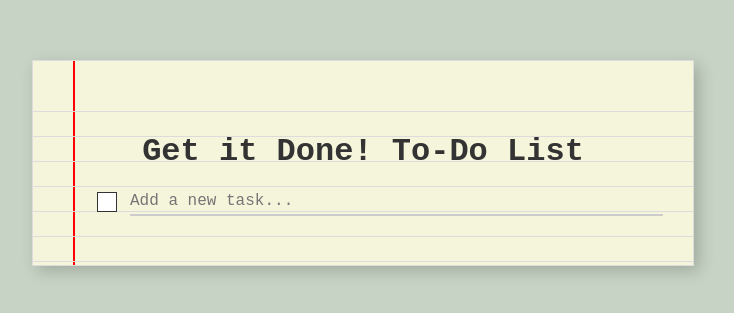
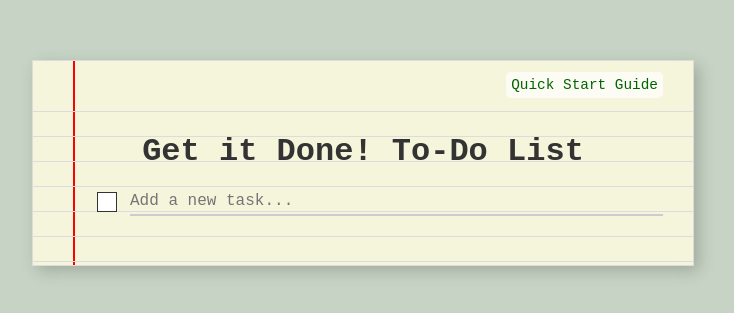
Before and after one commit to notariom/Get-It-Done-To-Do-List, a plain HTML site: page Get It Done! To Do List.html in a window 1280 px wide. Shown: the part 237-550 px from the top of the page, without its empty margins (277-1011 px from the left). Drawn offline with Linux system fonts and the light colour scheme.

Commit message:
Add files via upload

```diff
--- a/Get It Done! To Do List CSS.css
+++ b/Get It Done! To Do List CSS.css
@@ -20,7 +20,29 @@ body {
     padding-top: 50px; /* Extra padding at the top for the first horizontal line */
     overflow: hidden; /* Hides content that overflows, important for lines */
 }
+/* Styles for the top-right help link */
+.top-right-help {
+    position: absolute; /* Position relative to .todo-container */
+    top: 15px; /* Distance from the top of the container */
+    right: 30px; /* Distance from the right of the container */
+    z-index: 2; /* Ensure it's above other content */
+}
 
+.top-right-help a {
+    color: #006400; /* Dark green color */
+    text-decoration: none; /* Remove underline */
+    font-size: 0.9em; /* Slightly smaller font size */
+    font-family: 'Courier New', Courier, monospace; /* Maintain font consistency */
+    padding: 5px; /* Add some padding for visual spacing */
+    background-color: rgba(255, 255, 255, 0.7); /* Slightly transparent white background for contrast */
+    border-radius: 5px; /* Rounded corners */
+}
+
+.top-right-help a:hover {
+    text-decoration: underline; /* Add underline on hover */
+    color: #004d00; /* Slightly darker green on hover */
+    background-color: rgba(255, 255, 255, 0.9); /* Less transparent on hover */
+}
 
 /* Lined paper effect - Vertical red line */
 .todo-container::before {
--- a/Get It Done! To Do List.html
+++ b/Get It Done! To Do List.html
@@ -7,7 +7,11 @@
     <link rel="stylesheet" href="Get It Done! To Do List CSS.css">
 </head>
 <body>
+
     <div class="todo-container">
+	<div class="top-right-help">
+            <a href="Quick Start Up Guide.html" target="_blank">Quick Start Guide</a>
+        </div>
         <h1>Get it Done! To-Do List</h1>
 	        <div class="input-area">
             <input type="checkbox" id="mainCheckbox">
```
